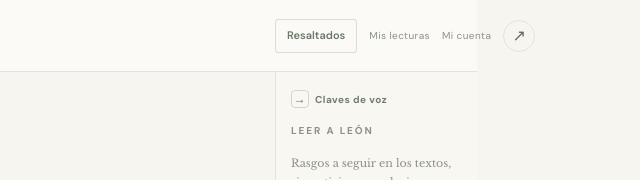
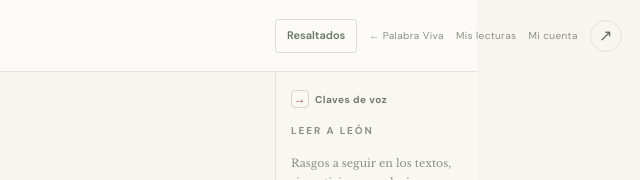
Before and after one commit to ignacioaragues/edicion-viva, a plain HTML site: page autores/leon-i/sermones/sermo-iv/index.html in a window 1280 px wide. Shown: the top 180 px of the page, 803-1443 px from the left, 640 px wide, since content can reach past the window. Drawn offline with nearby package versions, Linux system fonts and the light colour scheme; a script that the page names is missing.

Commit message:
León I: acceso a Palabra Viva

```diff
--- a/autores/leon-i/sermones/sermo-iv/index.html
+++ b/autores/leon-i/sermones/sermo-iv/index.html
@@ -9,7 +9,7 @@
 <a class="skip" href="#texto">Ir al texto</a>
 <div class="app-shell" id="app-shell">
 <header class="topbar"><a class="brand" href="../../index.html" aria-label="Volver a las obras de León"><span class="brand-mark">E<span>·</span></span><span class="brand-name"><span>EDICIÓN VIVA</span><small>BIBLIOTECA DE LECTURA</small></span></a><div class="topbar-center">León I el Grande · Sermo IV</div>
-<div class="topbar-actions"><a class="source-button" href="../../../../mis-lecturas.html">Mis lecturas</a><a class="source-button" href="../../../../cuenta.html">Mi cuenta</a><a class="top-button library-link" href="../../index.html" title="Obras de León" aria-label="Volver al corpus">↗</a><button class="top-button mobile-contents-button" data-drawer="position" aria-expanded="false">☰ <span>Posición</span></button></div>
+<div class="topbar-actions"><a class="source-button" href="https://ignacioaragues.github.io/palabra-viva/" aria-label="Volver a Palabra Viva">← Palabra Viva</a><a class="source-button" href="../../../../mis-lecturas.html">Mis lecturas</a><a class="source-button" href="../../../../cuenta.html">Mi cuenta</a><a class="top-button library-link" href="../../index.html" title="Obras de León" aria-label="Volver al corpus">↗</a><button class="top-button mobile-contents-button" data-drawer="position" aria-expanded="false">☰ <span>Posición</span></button></div>
 </header>
 <aside class="sidebar" id="sidebar"><div class="sidebar-inner"><button type="button" class="panel-toggle" data-drawer="position" aria-expanded="true" aria-controls="sidebar-content"><span class="panel-toggle-icon">←</span><span>Posición</span></button>
 <div class="sidebar-content" id="sidebar-content"><div class="side-overline">MI BIBLIOTECA</div><a class="work-picker" href="../../index.html"><span class="work-monogram">L</span><span class="work-picker-copy"><strong>León I · Obras</strong><small>Sermones y epístolas</small></span><span class="work-picker-arrow">›</span></a><div class="side-overline chapter-label">SERMONES</div>
```
